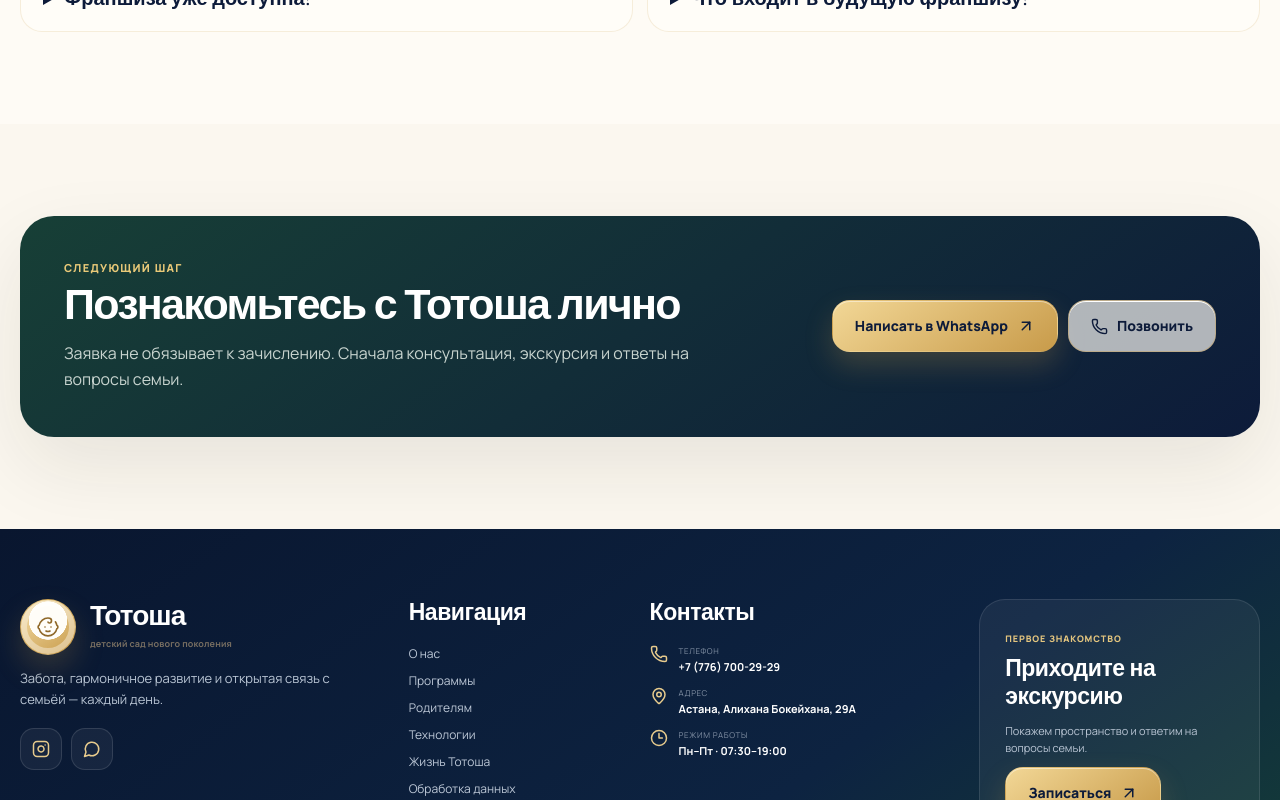
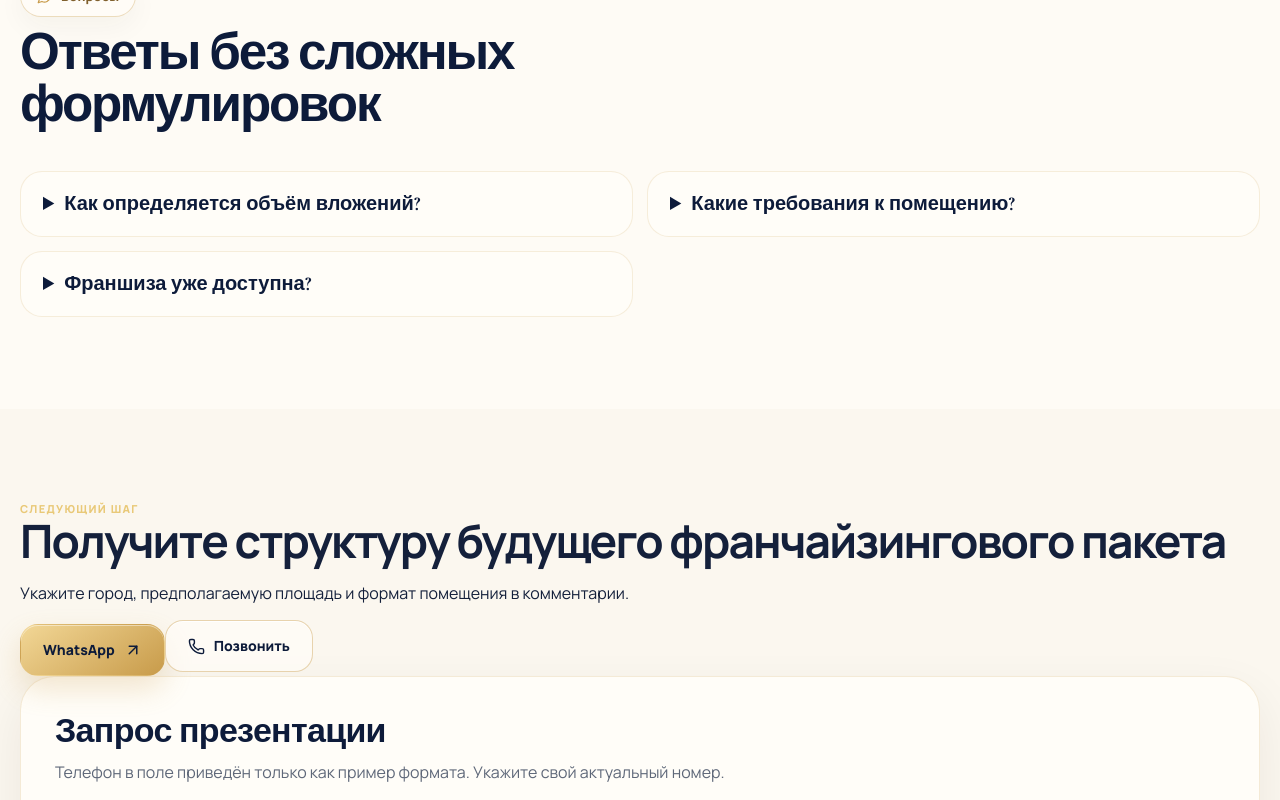
Before and after one commit to nexora-kz/totosha, a Next.js app: page /franchise in a window 1280 px wide. Shown: the part 2628-3428 px from the top of the page. Built offline with nearby package versions, Linux system fonts and the light colour scheme.

Commit message:
Expand Franchise page

```diff
--- a/app/franchise/page.tsx
+++ b/app/franchise/page.tsx
@@ -1,57 +1,52 @@
 import type { Metadata } from 'next';
-import { SeoLanding } from '../../components/SeoLanding';
+import { PremiumFeaturePage } from '../../components/PremiumFeaturePage';
 
 export const metadata: Metadata = {
   title: 'Франшиза детского сада Тотоша',
-  description: 'Франшиза Тотоша: бренд, стандарты, цифровой кабинет, обучение, продажи, финансы, маркетинг и система управления детским садом.',
+  description: 'Бренд, стандарты, обучение, цифровая экосистема, маркетинг и сопровождение запуска.',
   alternates: { canonical: '/franchise' },
 };
 
-export default function FranchiseSeoPage() {
+export default function FranchisePage() {
   return (
-    <SeoLanding
+    <PremiumFeaturePage
       variant="franchise"
       eyebrow="Франшиза"
-      title="Система Тотоша для вашего города"
-      description="Франшиза строится на едином бренде, стандартах, обучении, цифровой экосистеме, маркетинге и контроле качества."
+      title="Система Тотоша для запуска детского сада в вашем городе"
+      description="Франшиза строится вокруг операционной модели: бренд, стандарты, обучение, маркетинг, CRM и контроль качества."
+      primaryLabel="Получить презентацию"
+      sectionTitle="Что получит партнёр"
+      sectionDescription="Полный пакет формируется поэтапно и передаётся после проверки рабочих стандартов на действующем саде."
       bullets={[
-        'Бренд и стандарты Тотоша',
-        'Методология запуска детского сада',
-        'Цифровой кабинет и AI-подход',
-        'Скрипты продаж и маркетинг',
-        'Финансовая модель',
-        'Обучение команды и контроль качества',
+        'Бренд и стандарты оформления',
+        'Методология запуска и открытия',
+        'Сценарии продаж и маркетинга',
+        'CRM, сайт и мобильная экосистема',
+        'Обучение руководителя и команды',
+        'Контроль качества и сопровождение',
       ]}
-      details={[
-        {
-          title: 'Единый бренд и позиционирование',
-          text: 'Франшиза должна передавать не только название, но и премиальный технологичный образ: забота, безопасность, развитие и цифровой контроль.',
-        },
-        {
-          title: 'Операционная модель',
-          text: 'Для партнёра важны стандарты запуска, роли сотрудников, воронка заявок, контроль оплат, расписание, группы и процессы детского сада.',
-        },
-        {
-          title: 'Цифровая экосистема',
-          text: 'Сайт, CRM, мобильное приложение для родителей и персонала должны работать как единая система, без разрозненных таблиц и ручного хаоса.',
-        },
-        {
-          title: 'Продажи и маркетинг',
-          text: 'Франчайзи получает понятный сайт, заявки, сценарии общения, соцсети, SEO и инструменты для привлечения родителей.',
-        },
+      cardsTitle="Из чего складывается запуск"
+      cardsDescription="Модель рассчитывается отдельно под город, площадь, формат помещения и состав услуг."
+      cards={[
+        { title: 'Помещение и подготовка', text: 'Планировка, ремонт, инженерия, безопасность, мебель и игровое оборудование.' },
+        { title: 'Команда и обучение', text: 'Подбор руководителя, воспитателей, помощников и специалистов.' },
+        { title: 'Маркетинг и продажи', text: 'Локальная реклама, сайт, CRM, воронка заявок и сценарии общения.' },
+        { title: 'Цифровая инфраструктура', text: 'Единая база, роли, приложение персонала, кабинет родителей и отчётность.' },
+        { title: 'Операционные стандарты', text: 'Режим, безопасность, адаптация и коммуникация с семьями.' },
+        { title: 'Сопровождение запуска', text: 'Пошаговый план, контрольные точки и поддержка первых месяцев.' },
       ]}
       faq={[
-        {
-          question: 'Франшиза уже доступна?',
-          answer: 'Страница подготовлена как направление развития. Полный франчайзинговый пакет будет оформляться после стабилизации сайта, CRM и операционных стандартов.',
-        },
-        {
-          question: 'Что входит в будущую франшизу?',
-          answer: 'Бренд, стандарты, методология запуска, цифровой кабинет, CRM, обучение, продажи, маркетинг и контроль качества.',
-        },
+        { question: 'Как определяется объём вложений?', answer: 'Он зависит от города, площади, состояния помещения и формата сада. Сначала проводится предварительная оценка.' },
+        { question: 'Какие требования к помещению?', answer: 'Площадь, планировка, безопасность и инженерные условия оцениваются до запуска проекта.' },
+        { question: 'Франшиза уже доступна?', answer: 'Направление готовится. Заявки принимаются для предварительного обсуждения города и формата.' },
       ]}
-      cta="Получить презентацию"
-      whatsappIntent="Здравствуйте. Хочу узнать подробнее о будущем франчайзинговом направлении Тотоша."
+      finalTitle="Получите структуру будущего франчайзингового пакета"
+      finalDescription="Укажите город, предполагаемую площадь и формат помещения в комментарии."
+      formTitle="Запрос презентации"
+      formDescription="Телефон в поле приведён только как пример формата. Укажите свой актуальный номер."
+      formIntent="Получить презентацию франшизы"
+      formOptions={['Получить презентацию франшизы', 'Обсудить город запуска', 'Проверить помещение', 'Запросить структуру вложений']}
+      whatsappIntent="Здравствуйте. Хочу получить информацию о франшизе Тотоша."
     />
   );
 }
```
